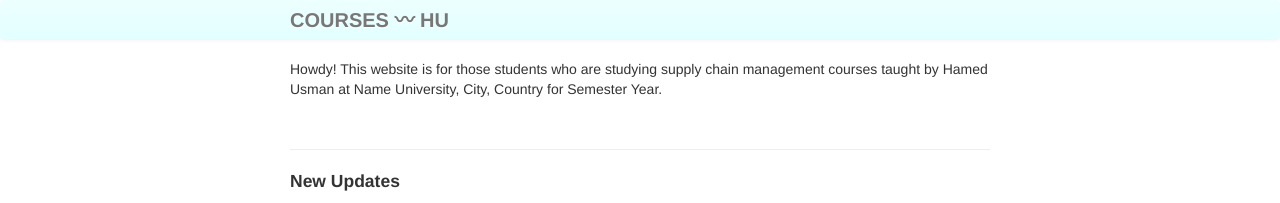
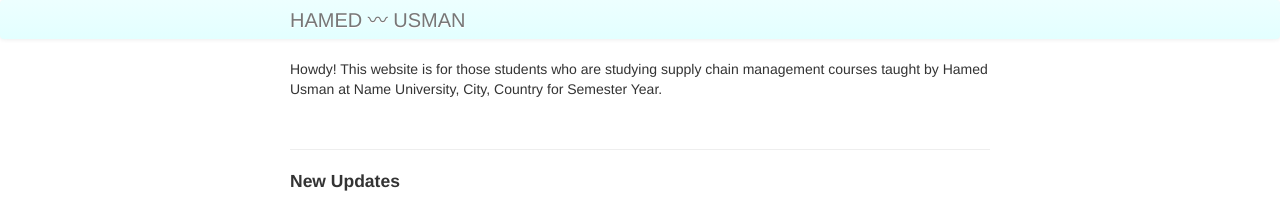
Before and after one commit to 101scm/101scm.github.io, a Jekyll site: the page built from index.md, in a window 1280 px wide. Shown: the top 203 px of the page. Built offline with Jekyll 4.4.1, drawn with Linux system fonts in a browser that asks for light colours.

Commit message:
Update _config.yml

```diff
--- a/_config.yml
+++ b/_config.yml
@@ -8,7 +8,7 @@ highlighter: rouge
 # Themes are encouraged to use these universal variables
 # so be sure to set them if your theme uses them.
 #
-title : <b>COURSES 〰 HU</b>
+title : HAMED 〰 USMAN
 author :
   name :
   email :
```
